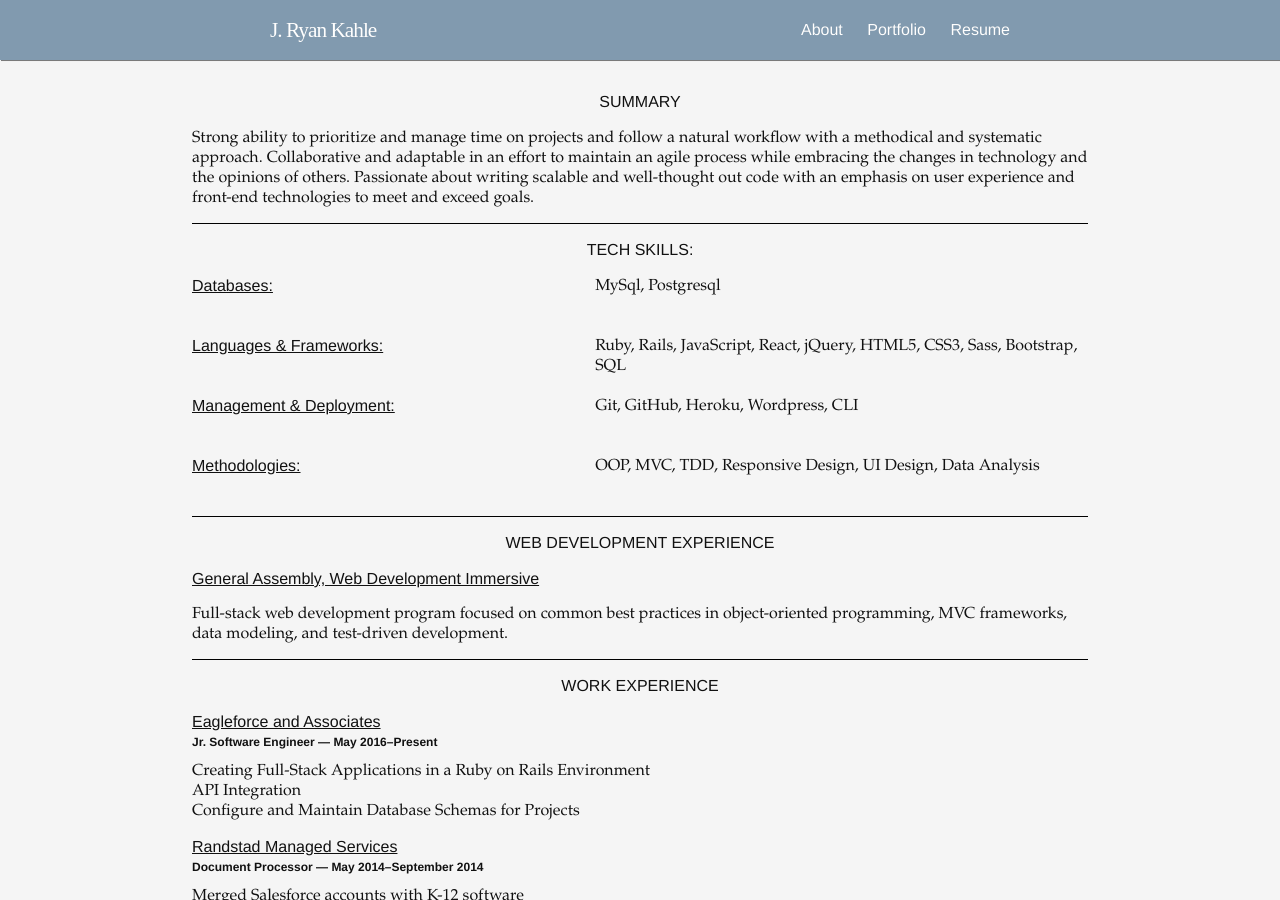
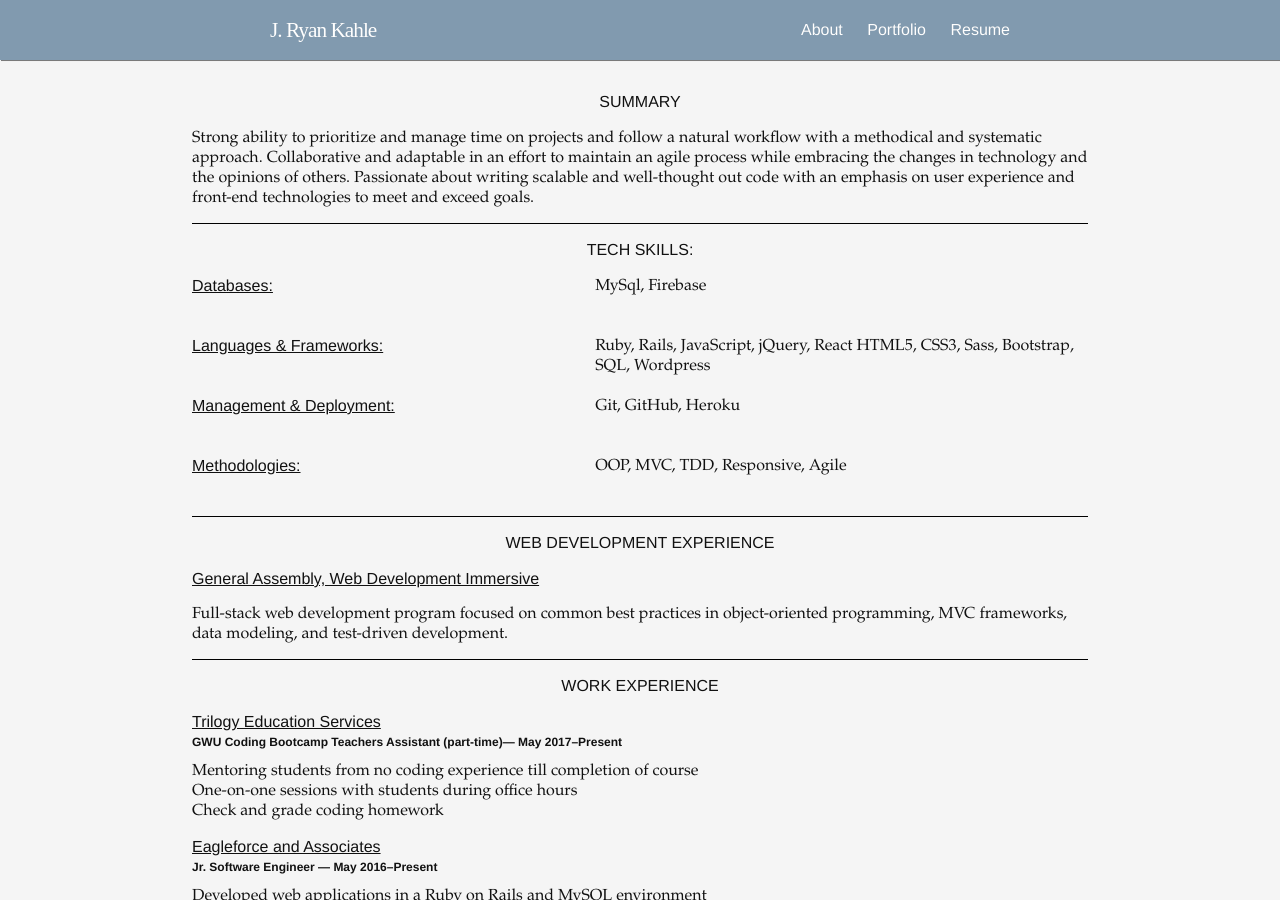
Before and after one commit to Ryan-321/Ryan-321.github.io, a Jekyll site: the page built from resume.html, in a window 1280 px wide and 900 px high. Built offline with Jekyll 4.4.1, drawn with Linux system fonts in a browser that asks for light colours; some web fonts are replaced; some of the changed text lies outside the part shown.

Commit message:
updates new job

```diff
--- a/resume.html
+++ b/resume.html
@@ -16,7 +16,7 @@
         <h3>Databases:</h3>
         <aside>
           <p>
-            MySql, Postgresql
+            MySql, Firebase
           </p>
         </aside>
       </li>
@@ -32,7 +32,7 @@
         <h3>Management &amp; Deployment:</h3>
         <aside>
           <p>
-            Git, GitHub, Heroku, Wordpress, CLI
+            Git, GitHub, Heroku
           </p>
         </aside>
       </li>
@@ -40,7 +40,7 @@
         <h3>Methodologies:</h3>
         <aside>
           <p>
-            OOP, MVC, TDD, Responsive Design, UI Design, Data Analysis
+            OOP, MVC, TDD, Responsive, Agile
           </p>
         </aside>
       </li>
@@ -53,19 +53,33 @@
   </div>
   <div class="work-experience">
     <h2>WORK EXPERIENCE</h2>
-    <ul>
+    <ul>      <li class="work-exp-li">
+            <h3>Trilogy Education Services</h3>
+            <p class="title">GWU Coding Bootcamp Teachers Assistant (part-time)&mdash; <span>May 2017&ndash;Present</span></p>
+            <ul>
+              <li>
+                Mentoring students from no coding experience till completion of course
+              </li>
+              <li>
+                One-on-one sessions with students during office hours
+              </li>
+              <li>
+                Check and grade coding homework
+              </li>
+            </ul>
+          </li>
       <li class="work-exp-li">
         <h3>Eagleforce and Associates</h3>
         <p class="title">Jr. Software Engineer &mdash; <span>May 2016&ndash;Present</span></p>
         <ul>
           <li>
-            Creating Full-Stack Applications in a Ruby on Rails Environment
+            Developed web applications in a Ruby on Rails and MySQL environment
           </li>
           <li>
-            API Integration
+            Developed a REST based API and integrated it into a suite of company developed applications
           </li>
           <li>
-            Configure and Maintain Database Schemas for Projects
+            Developed User Interfaces
           </li>
         </ul>
       </li>
@@ -127,6 +141,7 @@
       <li class="education-li">
         <h3>Virginia Wesleyan College</h3>
         <p>B.A. Business &ndash; Concentration in Marketing, 2003</p>
+        <p>Four years on basketball team</p>
       </li>
     </ul>
   </div>
```
Also changed, not shown: other parts of resume.html (+1 -1 lines).
